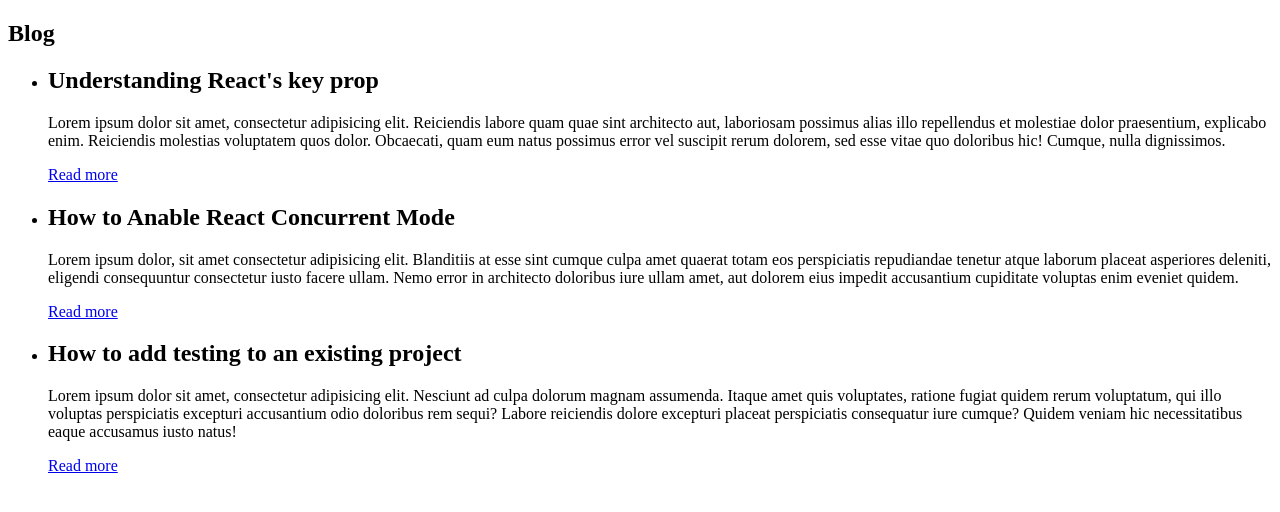
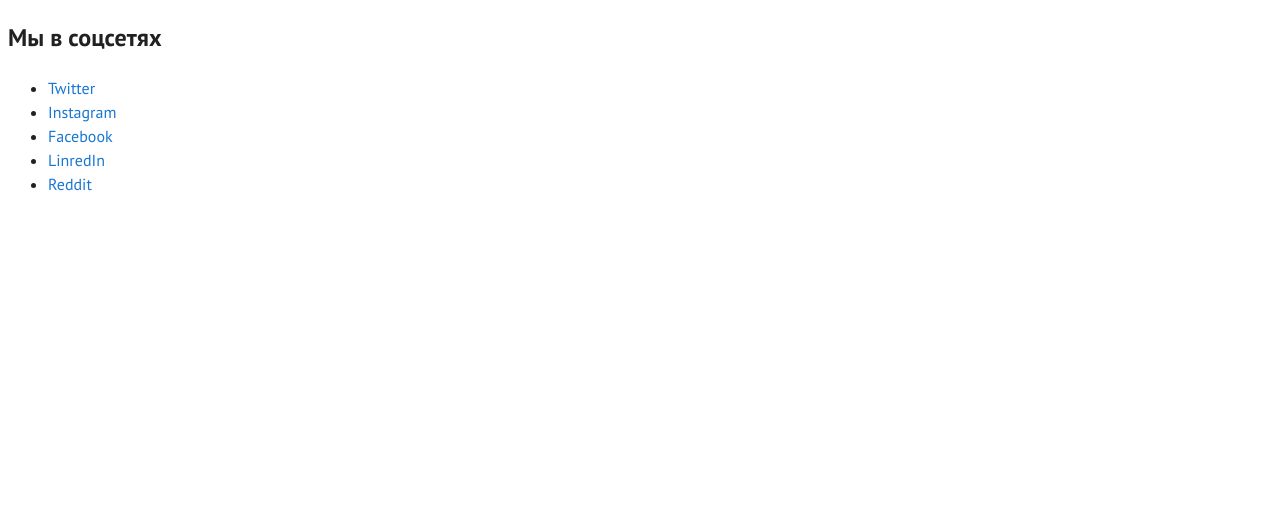
Before and after one commit to Yuliia-ui/homework, a plain HTML site: page tasks/task2.html in a window 1280 px wide. Drawn offline with Linux system fonts and the light colour scheme.

Commit message:
Add files

```diff
--- a/css/style.css
+++ b/css/task2.css
@@ -1,3 +1,8 @@
+:root {
+  --main-color: #212121;
+  --link-color: #1976d2;
+  --link-color-change: #ff4081;
+}
 body {
   font-family: 'PT Sans', sans-serif;
   background-color: #ffffff;
@@ -5,14 +10,17 @@
   line-height: 1.5;
   font-size: 16px;
 }
-.site-nav .link {
-  color: #1976d2;
+
+.link {
+  color: var(--link-color);
 }
+
 .site-nav .link:hover,
 .site-nav .link:focus {
-  color: #ff4081;
+  color: var(--link-color-change);
   text-decoration: underline;
 }
+
 .site-nav .link {
   text-decoration: none;
 }
--- /dev/null
+++ b/css/task4.css
@@ -0,0 +1,57 @@
+:root {
+  --main-color: #212121;
+  --link-color-change: #2196f3;
+}
+html {
+  box-sizing: border-box;
+}
+* {
+  box-sizing: inherit;
+}
+
+body {
+  margin: 0px;
+  font-family: 'Roboto', sans-serif;
+  background-color: #ffffff;
+  color: #212121;
+  line-height: 1.5;
+  font-size: 16px;
+}
+.list {
+  margin: 0px;
+  padding: 0px;
+  list-style: none;
+}
+.container {
+  width: 960px;
+  margin-left: auto;
+  margin-right: auto;
+  padding: 24px;
+}
+
+.page-header {
+  display: flex;
+}
+.site-logo {
+  font-size: 18px;
+  text-decoration: none;
+}
+.nav-link {
+  display: flex;
+  margin-left: auto;
+}
+.nav {
+  display: flex;
+  align-items: center;
+}
+.link {
+  text-decoration: none;
+}
+.site-logo:hover,
+.site-logo:focus {
+  color: var(--link-color-change);
+}
+.site-nav .link:hover,
+.site-nav .link:focus {
+  color: var(--link-color-change);
+}
--- a/tasks/task2.html
+++ b/tasks/task2.html
@@ -2,50 +2,63 @@
 <html lang="en">
   <head>
     <meta charset="UTF-8" />
-    <meta name="viewport" content="width=device-width, initial-scale=1.0" />
+    <meta name="viewport" content="width=, initial-scale=1.0" />
     <meta http-equiv="X-UA-Compatible" content="ie=edge" />
     <title>Document</title>
+    <link
+      href="https://fonts.googleapis.com/css?family=PT+Sans:400,700&display=swap&subset=cyrillic"
+      rel="stylesheet"
+    />
+    <link rel="stylesheet" href="../css/task2.css" />
   </head>
   <body>
-    <section>
-      <h1>Blog</h1>
-      <ul>
+    <section class="section">
+      <h1 class="title">Мы в соцсетях</h1>
+      <ul class="site-nav">
         <li>
-          <h2>Understanding React's key prop</h2>
-          <p>
-            Lorem ipsum dolor sit amet, consectetur adipisicing elit. Reiciendis
-            labore quam quae sint architecto aut, laboriosam possimus alias illo
-            repellendus et molestiae dolor praesentium, explicabo enim.
-            Reiciendis molestias voluptatem quos dolor. Obcaecati, quam eum
-            natus possimus error vel suscipit rerum dolorem, sed esse vitae quo
-            doloribus hic! Cumque, nulla dignissimos.
-          </p>
-          <a href="https://kentdodds.com/blog/">Read more</a>
+          <a
+            class="link"
+            href="https://twitter.com/?lang=ru"
+            target="_blank"
+            rel="noopener noferrer"
+            >Twitter</a
+          >
         </li>
         <li>
-          <h2>How to Anable React Concurrent Mode</h2>
-          <p>
-            Lorem ipsum dolor, sit amet consectetur adipisicing elit. Blanditiis
-            at esse sint cumque culpa amet quaerat totam eos perspiciatis
-            repudiandae tenetur atque laborum placeat asperiores deleniti,
-            eligendi consequuntur consectetur iusto facere ullam. Nemo error in
-            architecto doloribus iure ullam amet, aut dolorem eius impedit
-            accusantium cupiditate voluptas enim eveniet quidem.
-          </p>
-          <a href="https://kentdodds.com/blog/">Read more</a>
+          <a
+            class="link"
+            href="https://www.instagram.com/"
+            target="_blank"
+            rel="noopener noferrer"
+            >Instagram</a
+          >
         </li>
         <li>
-          <h2>How to add testing to an existing project</h2>
-          <p>
-            Lorem ipsum dolor sit amet, consectetur adipisicing elit. Nesciunt
-            ad culpa dolorum magnam assumenda. Itaque amet quis voluptates,
-            ratione fugiat quidem rerum voluptatum, qui illo voluptas
-            perspiciatis excepturi accusantium odio doloribus rem sequi? Labore
-            reiciendis dolore excepturi placeat perspiciatis consequatur iure
-            cumque? Quidem veniam hic necessitatibus eaque accusamus iusto
-            natus!
-          </p>
-          <a href="https://kentdodds.com/blog/">Read more</a>
+          <a
+            class="link"
+            href="https://www.facebook.com/?stype=lo&jlou=Afd-LK_fs8ifXidZmIFjpTuxIOnJGUx-W3uMqkVjrXhFr_V_81OfrhpqO9gvRdGHmUOmAyggtJZhK1DZS26TA3SjjXkDR66FVLyScJjU6ywLPg&smuh=20973&lh=Ac_8_4j2y5iRmNEN"
+            target="_blank"
+            rel="noopener noferrer"
+            >Facebook</a
+          >
+        </li>
+        <li>
+          <a
+            class="link"
+            href="https://www.linkedin.com/"
+            target="_blank"
+            rel="noopener noferrer"
+            >LinredIn</a
+          >
+        </li>
+        <li>
+          <a
+            class="link"
+            href="https://www.reddit.com/"
+            target="_blank"
+            rel="noopener noferrer"
+            >Reddit</a
+          >
         </li>
       </ul>
     </section>
```
Also changed, not shown: index.html (+14 -47 lines), tasks/task3.html (added, +53 -0 lines), tasks/task4.html (+12 -2 lines), css/task3.css (added).
